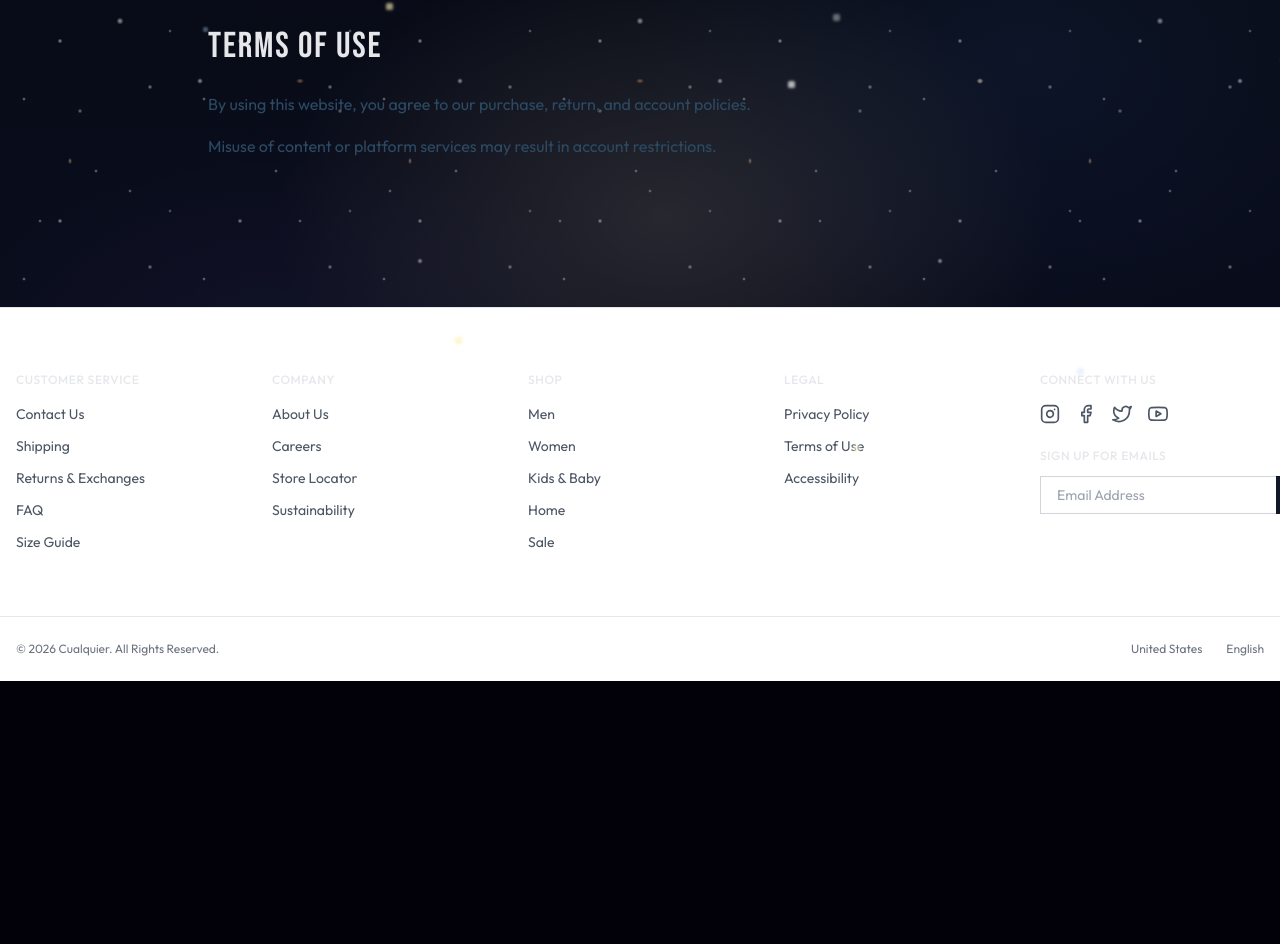
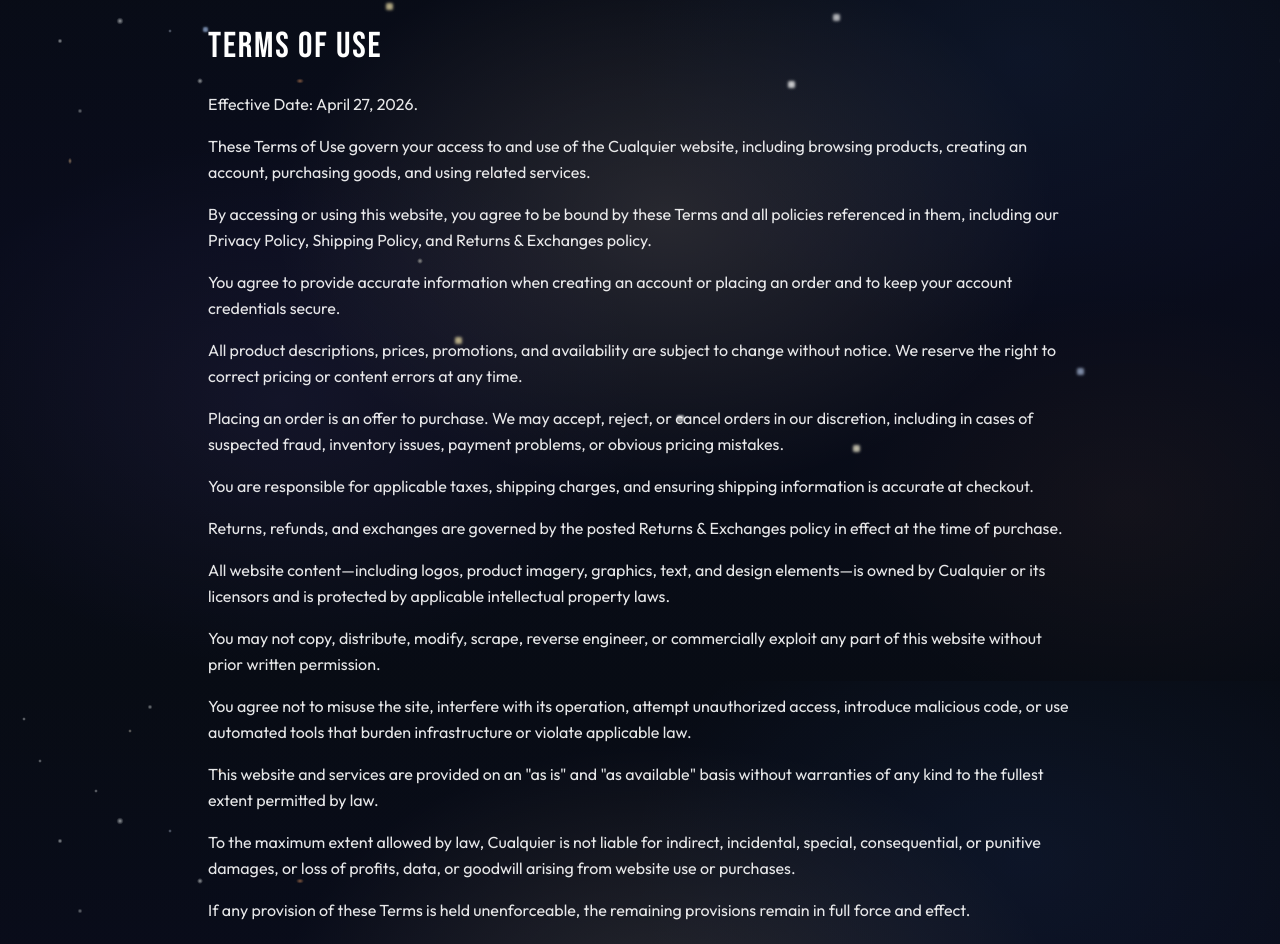
Before and after one commit to ceddto100/mula, a React (Vite) app in the folder client/: page /terms in a window 1280 px wide. Shown: the part 119-1063 px from the top of the page. Before the commit the page ends 800 px from the top, so only its background shows below. Built offline with nearby package versions, Linux system fonts and the light colour scheme; no server answers.

Commit message:
Improve info page contrast with white text styling

```diff
--- a/client/src/pages/InfoPage.tsx
+++ b/client/src/pages/InfoPage.tsx
@@ -75,22 +75,54 @@
   '/privacy': {
     title: 'Privacy Policy',
     body: [
-      'We collect only the information required to process orders, support customers, and improve the experience.',
-      'You may request account or data deletion by contacting support.',
+      'Effective Date: April 27, 2026.',
+      'Cualquier ("we," "us," or "our") collects and uses personal information to operate this website, process purchases, provide customer support, and improve our products and services.',
+      'Information we collect may include your name, email address, shipping and billing addresses, phone number, order history, payment metadata from our payment processor, account credentials, wishlist/cart activity, and device or browser analytics data.',
+      'We use this information to fulfill orders, provide order updates, prevent fraud, maintain account security, answer support requests, send service emails, and—when you opt in—send marketing communications.',
+      'Payment card details are processed by third-party payment providers and are not stored in full on our servers.',
+      'We may share data with trusted service providers that support payment processing, shipping/logistics, analytics, email delivery, and site operations. These providers may only use personal information to provide contracted services to us.',
+      'We may also disclose information when required by law, legal process, or to protect rights, safety, and platform integrity.',
+      'Cookies and similar technologies are used for cart persistence, login sessions, website performance, and analytics. You can manage cookies through your browser settings, though some site features may be affected.',
+      'If you create an account, you are responsible for maintaining the confidentiality of your login credentials. We recommend using a unique password and signing out on shared devices.',
+      'We retain personal information only as long as needed for business, contractual, tax, accounting, and legal compliance purposes, then delete or de-identify data where feasible.',
+      'Depending on your location, you may have rights to request access, correction, deletion, portability, or limits on certain processing of your personal information.',
+      'To exercise privacy rights, request account deletion, or ask a privacy question, contact support@cualquier.com with the subject line "Privacy Request." We may verify your identity before completing certain requests.',
+      'This website is not directed to children under 13, and we do not knowingly collect personal information from children under 13.',
+      'We may update this Privacy Policy from time to time. Material changes will be posted on this page with an updated effective date.',
     ],
   },
   '/terms': {
     title: 'Terms of Use',
     body: [
-      'By using this website, you agree to our purchase, return, and account policies.',
-      'Misuse of content or platform services may result in account restrictions.',
+      'Effective Date: April 27, 2026.',
+      'These Terms of Use govern your access to and use of the Cualquier website, including browsing products, creating an account, purchasing goods, and using related services.',
+      'By accessing or using this website, you agree to be bound by these Terms and all policies referenced in them, including our Privacy Policy, Shipping Policy, and Returns & Exchanges policy.',
+      'You agree to provide accurate information when creating an account or placing an order and to keep your account credentials secure.',
+      'All product descriptions, prices, promotions, and availability are subject to change without notice. We reserve the right to correct pricing or content errors at any time.',
+      'Placing an order is an offer to purchase. We may accept, reject, or cancel orders in our discretion, including in cases of suspected fraud, inventory issues, payment problems, or obvious pricing mistakes.',
+      'You are responsible for applicable taxes, shipping charges, and ensuring shipping information is accurate at checkout.',
+      'Returns, refunds, and exchanges are governed by the posted Returns & Exchanges policy in effect at the time of purchase.',
+      'All website content—including logos, product imagery, graphics, text, and design elements—is owned by Cualquier or its licensors and is protected by applicable intellectual property laws.',
+      'You may not copy, distribute, modify, scrape, reverse engineer, or commercially exploit any part of this website without prior written permission.',
+      'You agree not to misuse the site, interfere with its operation, attempt unauthorized access, introduce malicious code, or use automated tools that burden infrastructure or violate applicable law.',
+      'This website and services are provided on an "as is" and "as available" basis without warranties of any kind to the fullest extent permitted by law.',
+      'To the maximum extent allowed by law, Cualquier is not liable for indirect, incidental, special, consequential, or punitive damages, or loss of profits, data, or goodwill arising from website use or purchases.',
+      'If any provision of these Terms is held unenforceable, the remaining provisions remain in full force and effect.',
+      'We may revise these Terms from time to time. Continued use of the website after updates means you accept the revised Terms.',
+      'For questions about these Terms, contact support@cualquier.com.',
     ],
   },
   '/accessibility': {
     title: 'Accessibility',
     body: [
-      'We are working to improve keyboard navigation, contrast consistency, and assistive technology support.',
-      'Please report accessibility issues to support@cualquier.com for prompt follow-up.',
+      'Effective Date: April 27, 2026.',
+      'Cualquier is committed to providing an inclusive digital experience for all customers, including people with disabilities.',
+      'We aim to design and maintain this website in alignment with recognized accessibility best practices, including the Web Content Accessibility Guidelines (WCAG) 2.1 Level AA, where feasible.',
+      'Our accessibility efforts include ongoing work on semantic structure, keyboard operability, sufficient color contrast, clear focus states, alt text for meaningful imagery, form labeling, and support for assistive technologies.',
+      'Accessibility is an ongoing process. As we release new features, products, and content, we continue testing and remediation to improve usability.',
+      'If you have difficulty accessing any part of this website, encounter a barrier, or need information in an alternative format, please contact us at support@cualquier.com with the subject line "Accessibility Support."',
+      'When contacting us, please include the page URL, a brief description of the issue, the assistive technology/browser you were using, and your preferred contact method so we can assist quickly.',
+      'We welcome feedback that helps us improve accessibility for our entire community.',
     ],
   },
 };
@@ -107,8 +139,8 @@
   return (
     <Layout>
       <section className="max-w-4xl mx-auto px-4 py-12">
-        <h1 className="text-4xl font-display mb-6">{content.title}</h1>
-        <div className="space-y-4 text-brand-700 leading-relaxed">
+        <h1 className="text-4xl font-display mb-6 text-white">{content.title}</h1>
+        <div className="space-y-4 text-white/90 leading-relaxed">
           {content.body.map((line) => (
             <p key={line}>{line}</p>
           ))}
```
